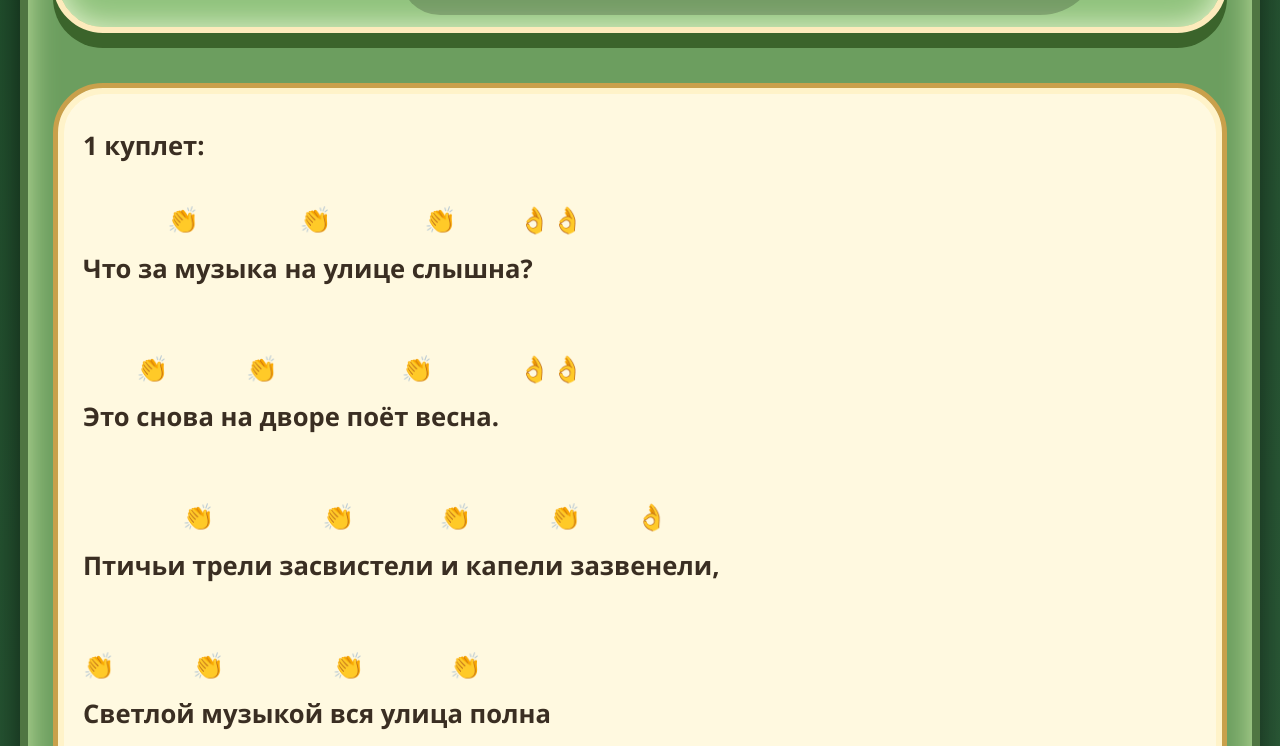
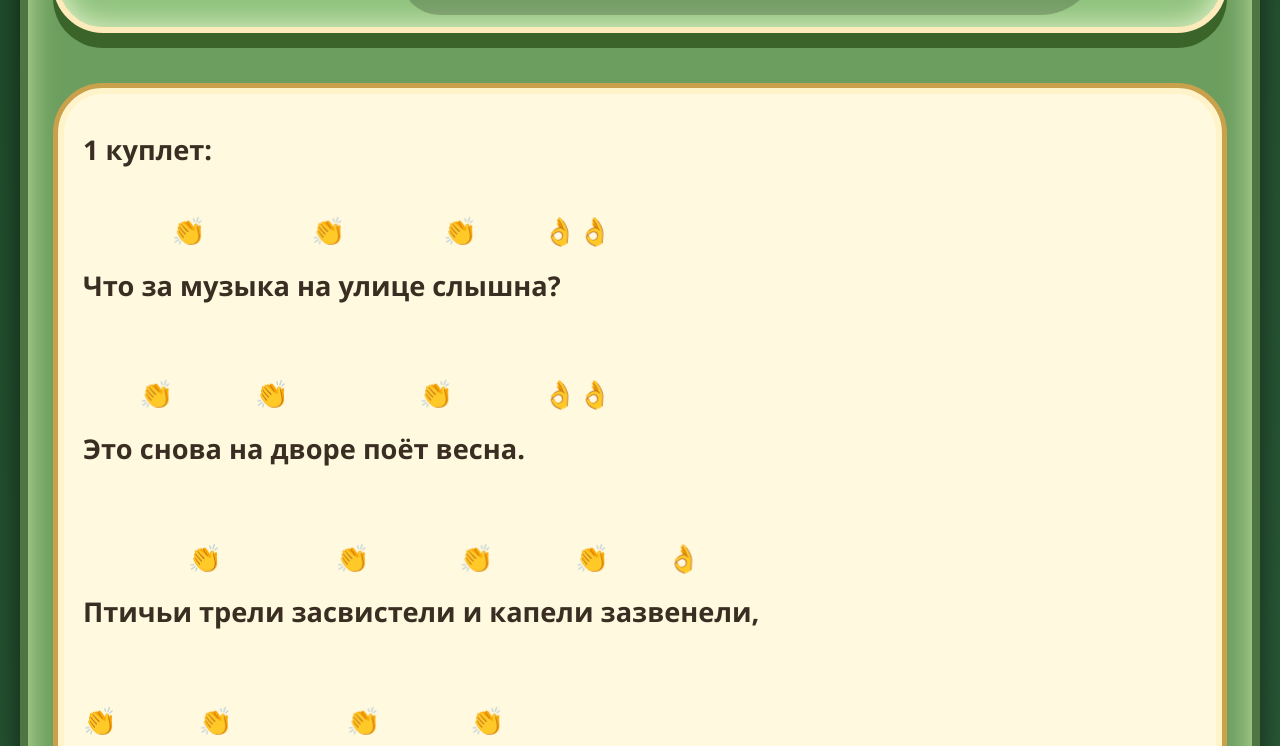
Before and after one commit to dahlaha/dahlaha.github.io, a plain HTML site: page task6.html in a window 1280 px wide. Shown: the part 394-1140 px from the top of the page. Drawn offline with nearby package versions, Linux system fonts and the light colour scheme.

Commit message:
'Seventh.3'

```diff
--- a/task6.html
+++ b/task6.html
@@ -22,7 +22,7 @@
             border: 5px solid #c9a04b;
             box-shadow: 0 12px 0 #9e7a42, inset 0 0 0 6px #fff3c9;
             font-family: 'Courier New', 'Lucida Console', monospace;
-            font-size: 1.6rem;
+            font-size: 1.7rem;
             line-height: 0.5;
             color: #3a2e22;
             white-space: pre-wrap;
@@ -36,19 +36,19 @@
         }
 
         .rhythm-marks {
-            font-size: 1.6rem;
+            font-size: 1.7rem;
             letter-spacing: 1px;
-            line-height: 0.9;
+            line-height: 1;
             color: #b45f06;
 
         }
 
         .lyric-text {
-            font-size: 1.6rem;
+            font-size: 1.7rem;
             font-weight: 600;
             color: #3a2e22;
 
-            line-height: 0.9;
+            line-height: 1;
         }
 
         /* Блок с нотками */
```
Also changed, not shown: task5.html (+5 -5 lines), 1 other file.
